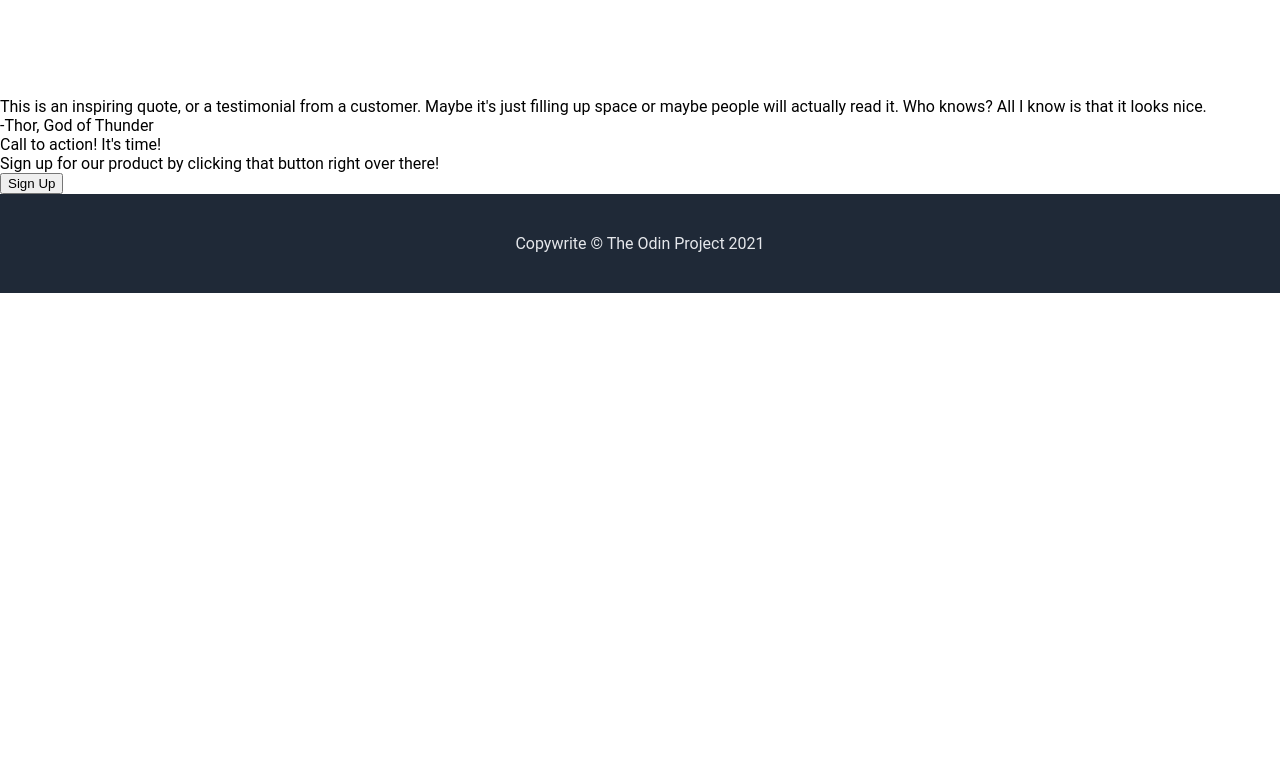
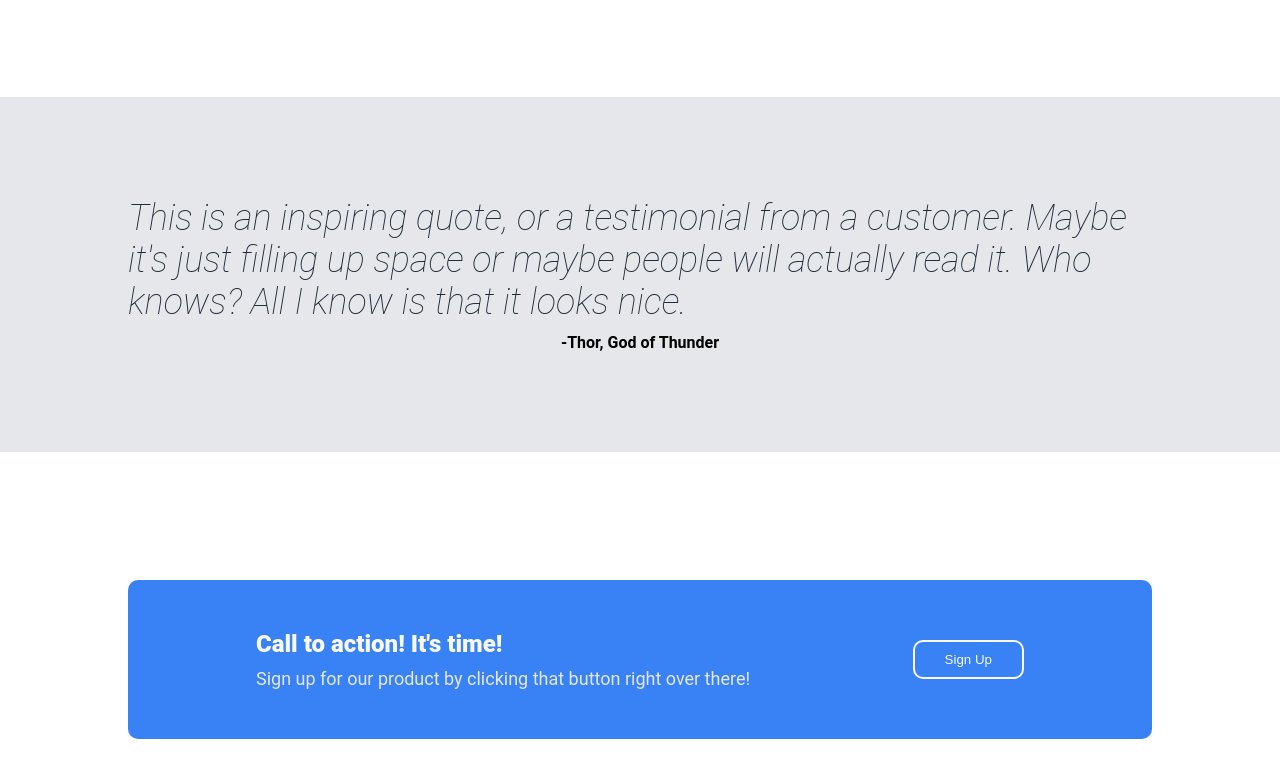
Before and after one commit to andrewsamerhanna/css-landing-page, a plain HTML site: page index.html in a window 1280 px wide. Shown: the part 839-1600 px from the top of the page. Before the commit the page ends 1132 px from the top, so only its background shows below. Drawn offline with Linux system fonts and the light colour scheme.

Commit message:
Added quote and call to action panels
Added styling to quote panel and call to action panel.

```diff
--- a/styles.css
+++ b/styles.css
@@ -1,6 +1,5 @@
 body {
     margin: 0;
-    overflow: hidden;
     font-family: "Roboto", sans-serif;
     display: flex;
     flex-direction: column;
@@ -118,8 +117,63 @@ a {
 }
 
 /* Quote panel styling */
+.quote-panel {
+    display: flex;
+    flex-direction: column;
+    align-items: center;
+    background-color: #E5E7EB;
+    padding: 100px 10%;
+    gap: 10px;
+}
 
+.quote-panel .quote-main-text {
+    font-size: 36px;
+    font-weight: 100;
+    font-style: italic;
+    color: #1F2937;
+}
+
+.quote-panel .quote-attribution-text {
+    font-weight: bold;
+}
 /* Call-to-action styling */
+.call-to-action-panel {
+    display: flex;
+    justify-content: space-between;
+    align-items: center;
+    padding: 50px 10%;
+    background-color: #3882F6;
+    margin: 10%;
+    border-radius: 10px;
+}
+
+.call-to-action-panel .cta-left-side {
+    display: flex;
+    flex-direction: column;
+    gap: 10px;
+}
+
+.call-to-action-panel .cta-left-side .cta-head {
+    color: #F9FAF8;
+    font-weight: 900;
+    font-size: 24px;
+}
+
+.call-to-action-panel .cta-left-side .cta-subtext {
+    font-size: 18px;
+    color:#E5E7EB
+}
+
+.call-to-action-panel .cta-button {
+    background-color: #3882F6;
+    border: #F9FAF8 2px solid;
+    border-radius: 10px;
+    padding: 10px 30px;
+    color: #F9FAF8;
+
+}
+
+
 
 /* footer styling */
 .footer {
```
